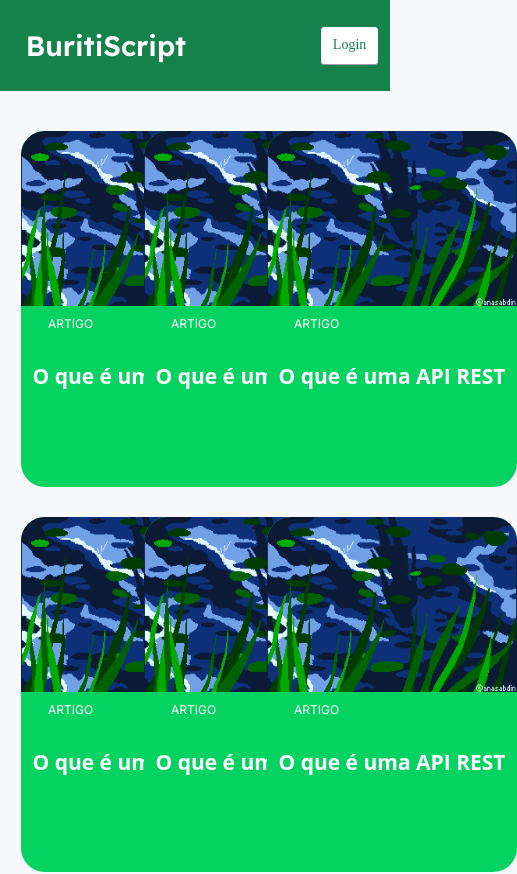
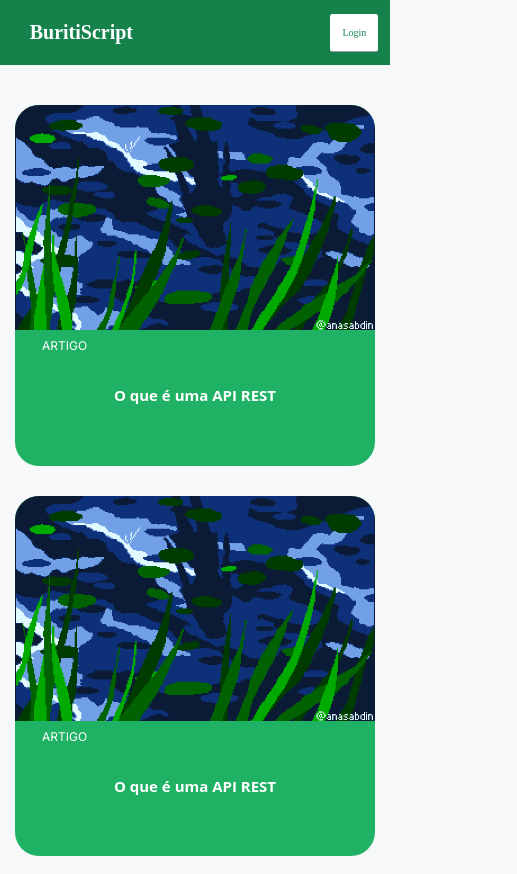
Before and after one commit to BuritiScript/buritiscript-frontend, a Next.js app: page / in a window 390 px wide. Shown: the top 874 px of the page, 517 px wide, since content can reach past the window. Built offline with nearby package versions, Linux system fonts and the light colour scheme.

Commit message:
alterado a fonte da logo

```diff
--- a/src/components/Card/index.tsx
+++ b/src/components/Card/index.tsx
@@ -14,14 +14,6 @@ export default function Card() {
         <a href="#" className={styles.cardLink}>
           <div className={styles.cardType}>Artigo</div>
           <h2 className={styles.cardTitle} >O que é uma API REST</h2>
-          <footer className={styles.cardFooter}>
-            <h5>
-              <i ></i>
-              <span ></span>
-              <i ></i>
-              <span className={styles.cardDate} ></span>
-            </h5>
-          </footer>
         </a>
       </div>
 
--- a/src/components/Card/styles.module.scss
+++ b/src/components/Card/styles.module.scss
@@ -1,16 +1,11 @@
 .cardContainer {
   box-sizing: border-box;
+  position: relative;
+  background: var(--green-600);
+  color: #fff;
+  padding: 0px;
+  margin-bottom: 30px;
 
-
-  display: flex;
-  position: relative;
-  flex-direction: column;
-
-
-  background: var(--green-500);
-  color: #fff;
-
-  margin-bottom: 30px;
   font-size: 1.4rem; /* 14px */
   border-radius: 24px;
   min-width: 250px;
@@ -39,7 +34,7 @@
       }
 
       .cardTitle {
-        color: #fff;
+        color: var(--white);
         margin-bottom: 4px;
         padding-top: 20px;
         padding-bottom: 20px;
@@ -63,7 +58,7 @@
       .cardFooter {
 
         .cardDate {
-          color: #fff;
+          color: var(--white);
         }
       }
     }
--- a/src/components/Header/index.tsx
+++ b/src/components/Header/index.tsx
@@ -8,7 +8,7 @@ export function Header(){
 
         <header className={styles.headerContainer}>
           <div className={styles.container}>
-            <h1><a href="#">BuritiScript</a></h1>
+          <a href="#"><h1 className={styles.headerLogo}>BuritiScript</h1></a>
 
             <nav>
               <Button title="Login"/>
--- a/src/components/Header/styles.module.scss
+++ b/src/components/Header/styles.module.scss
@@ -17,12 +17,15 @@
 
         box-sizing: border-box;
 
-        h1 {
-            a {
-                padding: 1rem;
+        a {
+            text-decoration: none;
+
+            h1 {
+                padding: 1.8rem;
 
                 color: var(--white);
-                text-decoration: none;
+                font-family: Ubuntu Condensed;
+                font-weight: bold;
             }
         }
         nav {
--- a/src/pages/_app.tsx
+++ b/src/pages/_app.tsx
@@ -11,7 +11,7 @@ function MyApp({ Component, pageProps }) {
     <div className={styles.wrapper}>
       <main>
         <Head>
-        <meta name="viewport" content="width=device-width" />
+          <meta name="viewport" content="width=device-width" />
 
         </Head>
         <Header />
--- a/src/pages/index.tsx
+++ b/src/pages/index.tsx
@@ -1,5 +1,5 @@
 import Card from '../components/Card';
-import { Header } from '../components/Header'
+
 import styles from './home.module.scss';
 
 export default function Home() {
--- a/src/styles/global.scss
+++ b/src/styles/global.scss
@@ -31,7 +31,7 @@
 
 @media (max-width: 720px) {
   html {
-      font-size: 87.5%;
+    font-size: 62.5%; /* 10px */
   }
 }
 
@@ -228,7 +228,7 @@ button {
   flex: 0 0 auto;
   width: auto;
 }
-
+@media (min-width: 576px) {
 .col-sm-1 {
   flex: 0 0 auto;
   width: 8.3333333333%;
@@ -288,3 +288,4 @@ button {
   flex: 0 0 auto;
   width: 100%;
 }
+}
```
